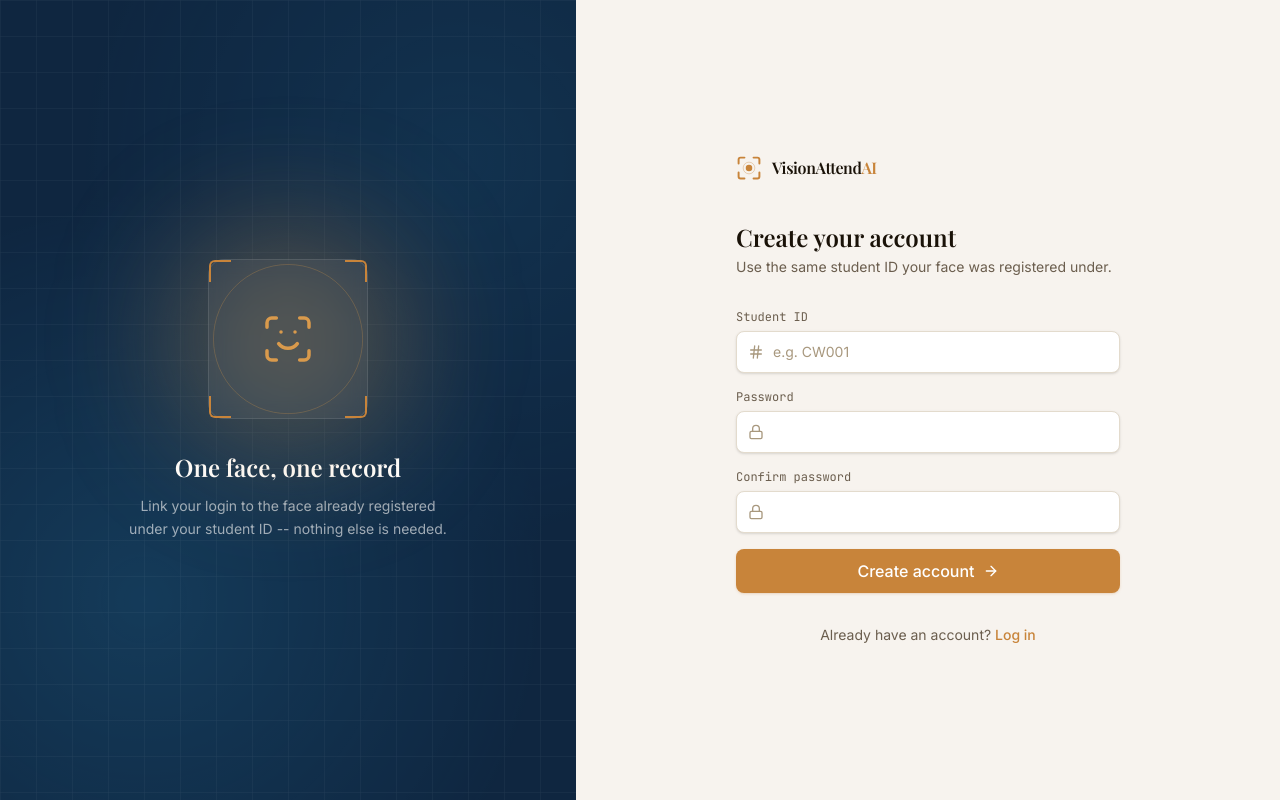
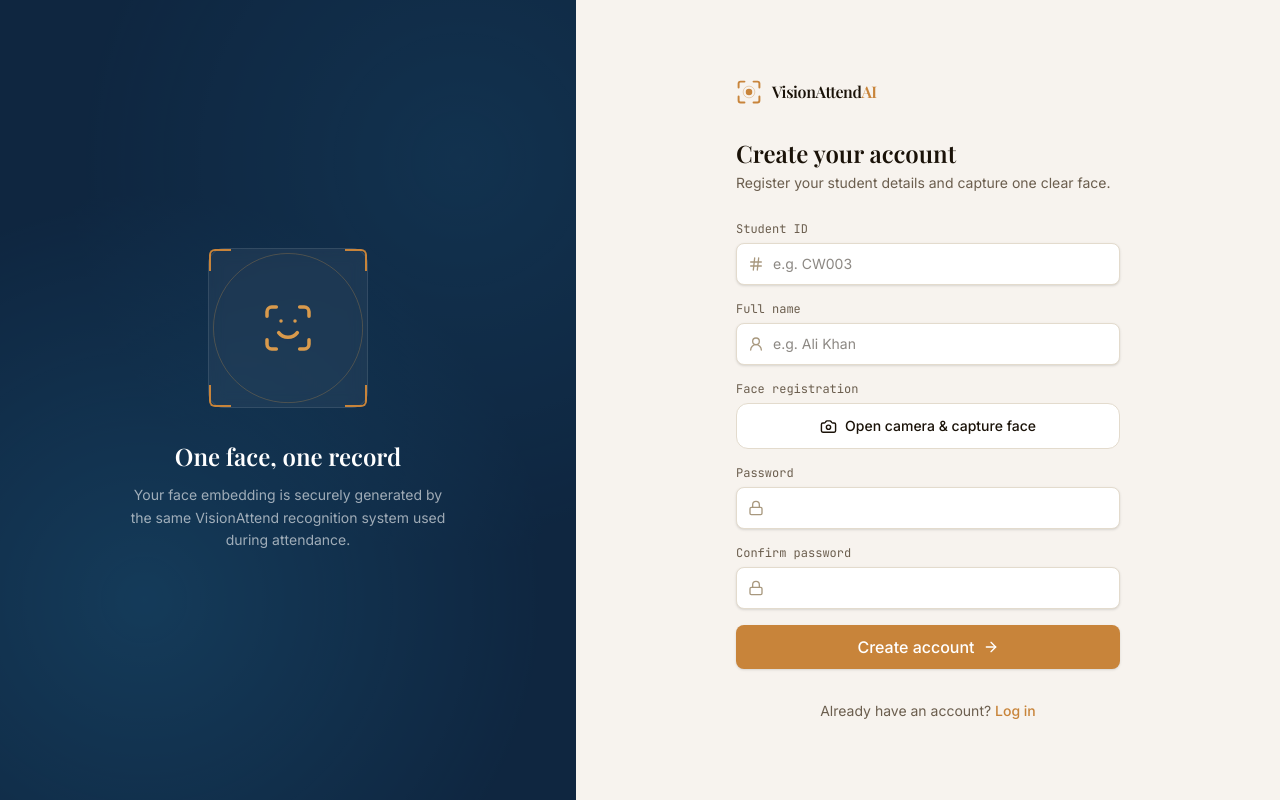
Before and after one commit to Ali5253-hingoliwala/face-regonization, a React (Vite) app in the folder frontend/visionattend-frontend (1)/: page /signup in a window 1280 px wide. Built offline with nearby package versions, Linux system fonts and the light colour scheme; a web font is replaced by a local one.

Commit message:
Add webcam face registration to student signup

```diff
--- a/frontend/visionattend-frontend (1)/src/pages/SignupPage.tsx
+++ b/frontend/visionattend-frontend (1)/src/pages/SignupPage.tsx
@@ -1,25 +1,70 @@
-import { useState } from "react";
+import { useEffect, useRef, useState } from "react";
 import { useNavigate, Link } from "react-router-dom";
-import { ArrowRight, CheckCircle2, Hash, Lock, ScanFace } from "lucide-react";
+import { ArrowRight, CheckCircle2, Hash, Lock, ScanFace, UserRound, Camera, RotateCcw } from "lucide-react";
 import ViewfinderFrame from "../components/ViewfinderFrame";
 import Logo from "../components/Logo";
 import { useAuth } from "../context/AuthContext";
 
 export default function SignupPage() {
   const [studentId, setStudentId] = useState("");
+  const [name, setName] = useState("");
   const [password, setPassword] = useState("");
   const [confirmPassword, setConfirmPassword] = useState("");
+  const [faceImage, setFaceImage] = useState("");
+  const [cameraOpen, setCameraOpen] = useState(false);
   const [error, setError] = useState<string | null>(null);
   const [loading, setLoading] = useState(false);
   const [success, setSuccess] = useState(false);
-
+  const videoRef = useRef<HTMLVideoElement | null>(null);
+  const streamRef = useRef<MediaStream | null>(null);
   const { signup } = useAuth();
   const navigate = useNavigate();
+
+  async function openCamera() {
+    setError(null);
+    try {
+      const stream = await navigator.mediaDevices.getUserMedia({ video: { facingMode: "user" }, audio: false });
+      streamRef.current = stream;
+      setCameraOpen(true);
+      requestAnimationFrame(() => {
+        if (videoRef.current) videoRef.current.srcObject = stream;
+      });
+    } catch {
+      setError("Camera permission was denied or the camera is unavailable.");
+    }
+  }
+
+  function closeCamera() {
+    streamRef.current?.getTracks().forEach(track => track.stop());
+    streamRef.current = null;
+    setCameraOpen(false);
+  }
+
+  function captureFace() {
+    const video = videoRef.current;
+    if (!video || video.readyState < 2) {
+      setError("Camera is not ready yet.");
+      return;
+    }
+
+    const canvas = document.createElement("canvas");
+    canvas.width = video.videoWidth;
+    canvas.height = video.videoHeight;
+    canvas.getContext("2d")?.drawImage(video, 0, 0, canvas.width, canvas.height);
+    setFaceImage(canvas.toDataURL("image/jpeg", 0.88));
+    closeCamera();
+  }
+
+  useEffect(() => () => closeCamera(), []);
 
   async function handleSubmit(e: React.FormEvent) {
     e.preventDefault();
     setError(null);
 
+    if (!faceImage) {
+      setError("Capture your face before creating the account.");
+      return;
+    }
     if (password !== confirmPassword) {
       setError("Passwords don't match.");
       return;
@@ -31,14 +76,11 @@ export default function SignupPage() {
 
     setLoading(true);
     try {
-      await signup(studentId, password);
+      await signup(studentId.trim(), name.trim(), password, faceImage);
       setSuccess(true);
       setTimeout(() => navigate("/login"), 1500);
     } catch (err: any) {
-      setError(
-        err?.response?.data?.detail ??
-          "Something went wrong. Check your student ID and try again."
-      );
+      setError(err?.response?.data?.detail ?? "Registration failed. Please try again.");
     } finally {
       setLoading(false);
     }
@@ -46,155 +88,67 @@ export default function SignupPage() {
 
   return (
     <div className="min-h-screen bg-bg flex">
-      {/* Branding panel */}
       <div className="hidden lg:flex lg:w-[45%] relative overflow-hidden bg-panel-dark items-center justify-center">
-        <div
-          className="absolute inset-0 opacity-40"
-          style={{
-            backgroundImage:
-              "radial-gradient(circle at 25% 75%, rgba(56,189,248,0.35), transparent 55%), radial-gradient(circle at 80% 20%, rgba(56,189,248,0.2), transparent 50%)",
-          }}
-        />
-        <div
-          className="absolute inset-0 opacity-[0.07]"
-          style={{
-            backgroundImage:
-              "linear-gradient(rgba(255,255,255,0.5) 1px, transparent 1px), linear-gradient(90deg, rgba(255,255,255,0.5) 1px, transparent 1px)",
-            backgroundSize: "36px 36px",
-          }}
-        />
-
+        <div className="absolute inset-0 opacity-40" style={{ backgroundImage: "radial-gradient(circle at 25% 75%, rgba(56,189,248,0.35), transparent 55%), radial-gradient(circle at 80% 20%, rgba(56,189,248,0.2), transparent 50%)" }} />
         <div className="relative z-10 flex flex-col items-center px-10 text-center">
           <div className="relative mb-8 animate-float">
-            <div className="absolute inset-0 rounded-full bg-accent-glow/30 blur-2xl scale-150" />
-            <ViewfinderFrame
-              active
-              cornerSize={22}
-              className="relative w-40 h-40 rounded-2xl bg-white/5 border border-white/10 backdrop-blur-sm flex items-center justify-center"
-            >
+            <ViewfinderFrame active cornerSize={22} className="relative w-40 h-40 rounded-2xl bg-white/5 border border-white/10 backdrop-blur-sm flex items-center justify-center">
               <div className="absolute inset-0 rounded-full border border-accent-glow/40 animate-pulse-ring" />
               <ScanFace className="text-accent-glow" size={56} strokeWidth={1.5} />
             </ViewfinderFrame>
           </div>
-
-          <h2 className="font-display text-2xl font-semibold text-white mb-3">
-            One face, one record
-          </h2>
-          <p className="text-white/60 text-sm leading-relaxed max-w-xs">
-            Link your login to the face already registered under your
-            student ID -- nothing else is needed.
-          </p>
+          <h2 className="font-display text-2xl font-semibold text-white mb-3">One face, one record</h2>
+          <p className="text-white/60 text-sm leading-relaxed max-w-xs">Your face embedding is securely generated by the same VisionAttend recognition system used during attendance.</p>
         </div>
       </div>
 
-      {/* Form panel */}
-      <div className="flex-1 flex items-center justify-center px-6 py-12">
+      <div className="flex-1 flex items-center justify-center px-6 py-10">
         <div className="w-full max-w-sm">
-          <Link to="/" className="inline-block mb-10">
-            <Logo size={26} />
-          </Link>
-
-          <h1 className="font-display text-2xl font-semibold mb-1">
-            Create your account
-          </h1>
-          <p className="text-sm text-ink-muted mb-8">
-            Use the same student ID your face was registered under.
-          </p>
+          <Link to="/" className="inline-block mb-8"><Logo size={26} /></Link>
+          <h1 className="font-display text-2xl font-semibold mb-1">Create your account</h1>
+          <p className="text-sm text-ink-muted mb-7">Register your student details and capture one clear face.</p>
 
           {success ? (
-            <div className="flex flex-col items-center py-10 text-center">
-              <CheckCircle2 className="text-present mb-3" size={36} />
-              <p className="text-sm text-ink-muted">
-                Account created. Taking you to login...
-              </p>
-            </div>
+            <div className="flex flex-col items-center py-10 text-center"><CheckCircle2 className="text-present mb-3" size={36}/><p className="text-sm text-ink-muted">Account and face registered. Taking you to login...</p></div>
           ) : (
             <form onSubmit={handleSubmit} className="space-y-4">
+              <Field icon={<Hash size={16}/>} label="Student ID" value={studentId} onChange={setStudentId} placeholder="e.g. CW003" />
+              <Field icon={<UserRound size={16}/>} label="Full name" value={name} onChange={setName} placeholder="e.g. Ali Khan" />
+
               <div>
-                <label className="block text-xs font-mono text-ink-muted mb-1.5">
-                  Student ID
-                </label>
-                <div className="relative">
-                  <Hash
-                    className="absolute left-3 top-1/2 -translate-y-1/2 text-ink-faint"
-                    size={16}
-                  />
-                  <input
-                    type="text"
-                    value={studentId}
-                    onChange={(e) => setStudentId(e.target.value)}
-                    required
-                    placeholder="e.g. CW001"
-                    className="w-full bg-white border border-line rounded-lg pl-9 pr-3 py-2.5 text-sm shadow-sm focus:outline-none focus:border-accent focus:ring-2 focus:ring-accent-soft transition-all placeholder:text-ink-faint"
-                  />
-                </div>
+                <label className="block text-xs font-mono text-ink-muted mb-1.5">Face registration</label>
+                {faceImage ? (
+                  <div className="rounded-xl border border-green-200 bg-green-50 p-3">
+                    <div className="flex items-center justify-between gap-3"><div className="flex items-center gap-2 text-sm text-green-700"><CheckCircle2 size={17}/> Face captured</div><button type="button" onClick={() => setFaceImage("")} className="text-xs text-green-700 hover:underline">Retake</button></div>
+                  </div>
+                ) : (
+                  <button type="button" onClick={openCamera} className="w-full flex items-center justify-center gap-2 rounded-xl border border-line bg-white py-3 text-sm font-medium hover:border-accent hover:text-accent"><Camera size={17}/> Open camera & capture face</button>
+                )}
               </div>
 
-              <div>
-                <label className="block text-xs font-mono text-ink-muted mb-1.5">
-                  Password
-                </label>
-                <div className="relative">
-                  <Lock
-                    className="absolute left-3 top-1/2 -translate-y-1/2 text-ink-faint"
-                    size={16}
-                  />
-                  <input
-                    type="password"
-                    value={password}
-                    onChange={(e) => setPassword(e.target.value)}
-                    required
-                    className="w-full bg-white border border-line rounded-lg pl-9 pr-3 py-2.5 text-sm shadow-sm focus:outline-none focus:border-accent focus:ring-2 focus:ring-accent-soft transition-all"
-                  />
+              {cameraOpen && (
+                <div className="rounded-2xl border border-line bg-black p-2">
+                  <video ref={videoRef} autoPlay playsInline muted className="aspect-video w-full rounded-xl object-cover" />
+                  <div className="flex gap-2 pt-2"><button type="button" onClick={captureFace} className="flex-1 rounded-xl bg-accent py-2.5 text-sm font-medium text-white"><Camera size={16} className="mr-2 inline"/>Capture</button><button type="button" onClick={closeCamera} className="rounded-xl border border-line bg-white px-4 py-2.5 text-sm">Close</button></div>
                 </div>
-              </div>
-
-              <div>
-                <label className="block text-xs font-mono text-ink-muted mb-1.5">
-                  Confirm password
-                </label>
-                <div className="relative">
-                  <Lock
-                    className="absolute left-3 top-1/2 -translate-y-1/2 text-ink-faint"
-                    size={16}
-                  />
-                  <input
-                    type="password"
-                    value={confirmPassword}
-                    onChange={(e) => setConfirmPassword(e.target.value)}
-                    required
-                    className="w-full bg-white border border-line rounded-lg pl-9 pr-3 py-2.5 text-sm shadow-sm focus:outline-none focus:border-accent focus:ring-2 focus:ring-accent-soft transition-all"
-                  />
-                </div>
-              </div>
-
-              {error && (
-                <p className="text-sm text-absent bg-absent/5 border border-absent/20 rounded-lg px-3 py-2">
-                  {error}
-                </p>
               )}
 
-              <button
-                type="submit"
-                disabled={loading}
-                className="w-full flex items-center justify-center gap-2 bg-accent text-white font-medium py-2.5 rounded-lg shadow-sm shadow-accent/20 hover:bg-accent-dim hover:shadow-md transition-all disabled:opacity-60"
-              >
-                {loading ? "Creating account..." : "Create account"}
-                {!loading && <ArrowRight size={16} />}
-              </button>
+              <Field icon={<Lock size={16}/>} label="Password" value={password} onChange={setPassword} type="password" />
+              <Field icon={<Lock size={16}/>} label="Confirm password" value={confirmPassword} onChange={setConfirmPassword} type="password" />
+
+              {error && <p className="text-sm text-absent bg-absent/5 border border-absent/20 rounded-lg px-3 py-2">{error}</p>}
+
+              <button type="submit" disabled={loading || cameraOpen} className="w-full flex items-center justify-center gap-2 bg-accent text-white font-medium py-2.5 rounded-lg shadow-sm hover:bg-accent-dim transition-all disabled:opacity-60">{loading ? "Registering face..." : "Create account"}{!loading && <ArrowRight size={16}/>}</button>
             </form>
           )}
 
-          {!success && (
-            <p className="text-sm text-ink-muted mt-8 text-center">
-              Already have an account?{" "}
-              <Link to="/login" className="text-accent font-medium hover:underline">
-                Log in
-              </Link>
-            </p>
-          )}
+          {!success && <p className="text-sm text-ink-muted mt-8 text-center">Already have an account? <Link to="/login" className="text-accent font-medium hover:underline">Log in</Link></p>}
         </div>
       </div>
     </div>
   );
 }
+
+function Field({ icon, label, value, onChange, placeholder, type = "text" }: { icon: React.ReactNode; label: string; value: string; onChange: (value: string) => void; placeholder?: string; type?: string }) {
+  return <div><label className="block text-xs font-mono text-ink-muted mb-1.5">{label}</label><div className="relative"><span className="absolute left-3 top-1/2 -translate-y-1/2 text-ink-faint">{icon}</span><input type={type} value={value} onChange={e => onChange(e.target.value)} required placeholder={placeholder} className="w-full bg-white border border-line rounded-lg pl-9 pr-3 py-2.5 text-sm shadow-sm focus:outline-none focus:border-accent focus:ring-2 focus:ring-accent-soft transition-all"/></div></div>;
+}
```
